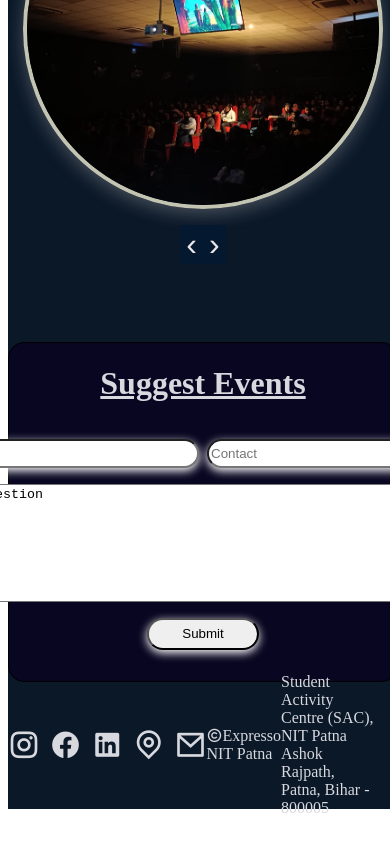
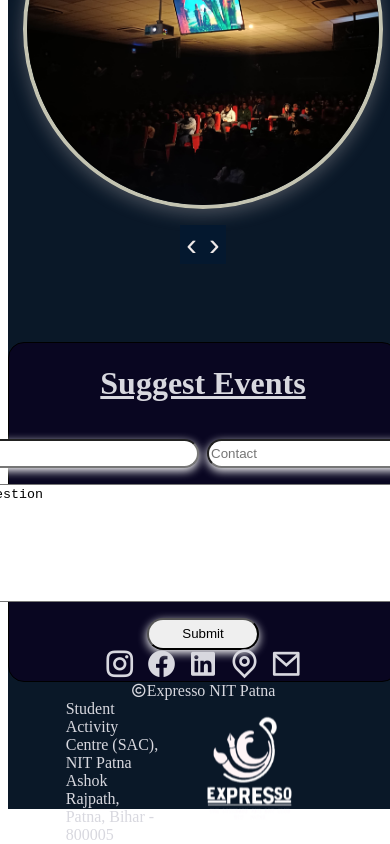
Before and after one commit to saturogojo0006/ExpressoClone, a React (Vite) app: page /events in a window 390 px wide. Shown: the part 6848-7692 px from the top of the page. Before the commit the page ends 7665 px from the top, so only its background shows below. Built offline with nearby package versions, Linux system fonts and the light colour scheme; a web font is replaced by a local one.

Commit message:
Update footer.css

```diff
--- a/src/components/footer.css
+++ b/src/components/footer.css
@@ -3,6 +3,7 @@
     justify-content: space-between;
     height: 15vh;
     color: #d8d8df;
+    width: 100vw;
 
 }
 .icons{
@@ -26,3 +27,11 @@
     width: 24vw;
 
 }
+@media (max-width:700px) {
+    .bottom{
+        display: flex;
+        flex-direction: column;
+justify-content: center;
+align-items: center;
+    }
+}
```
